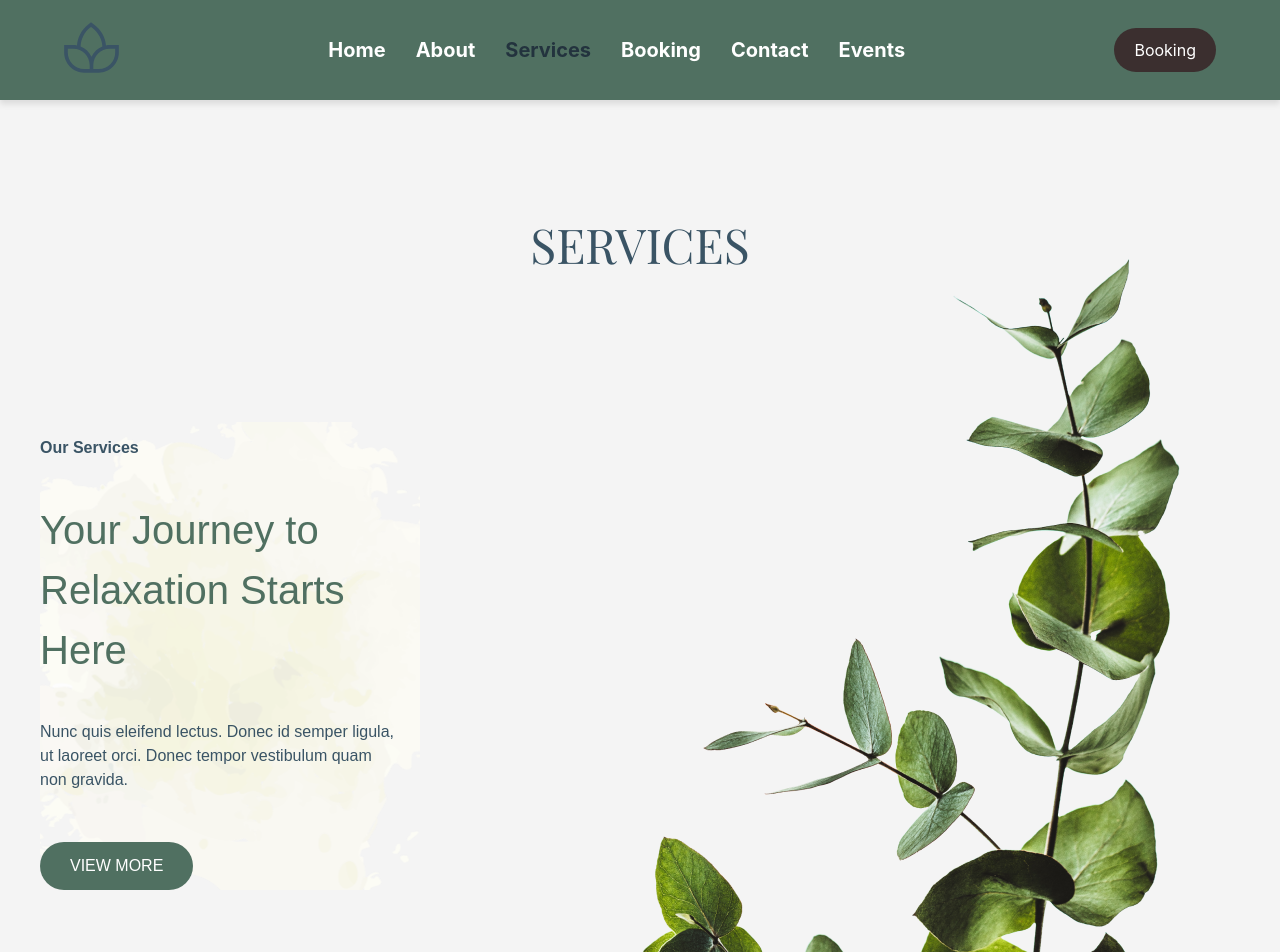
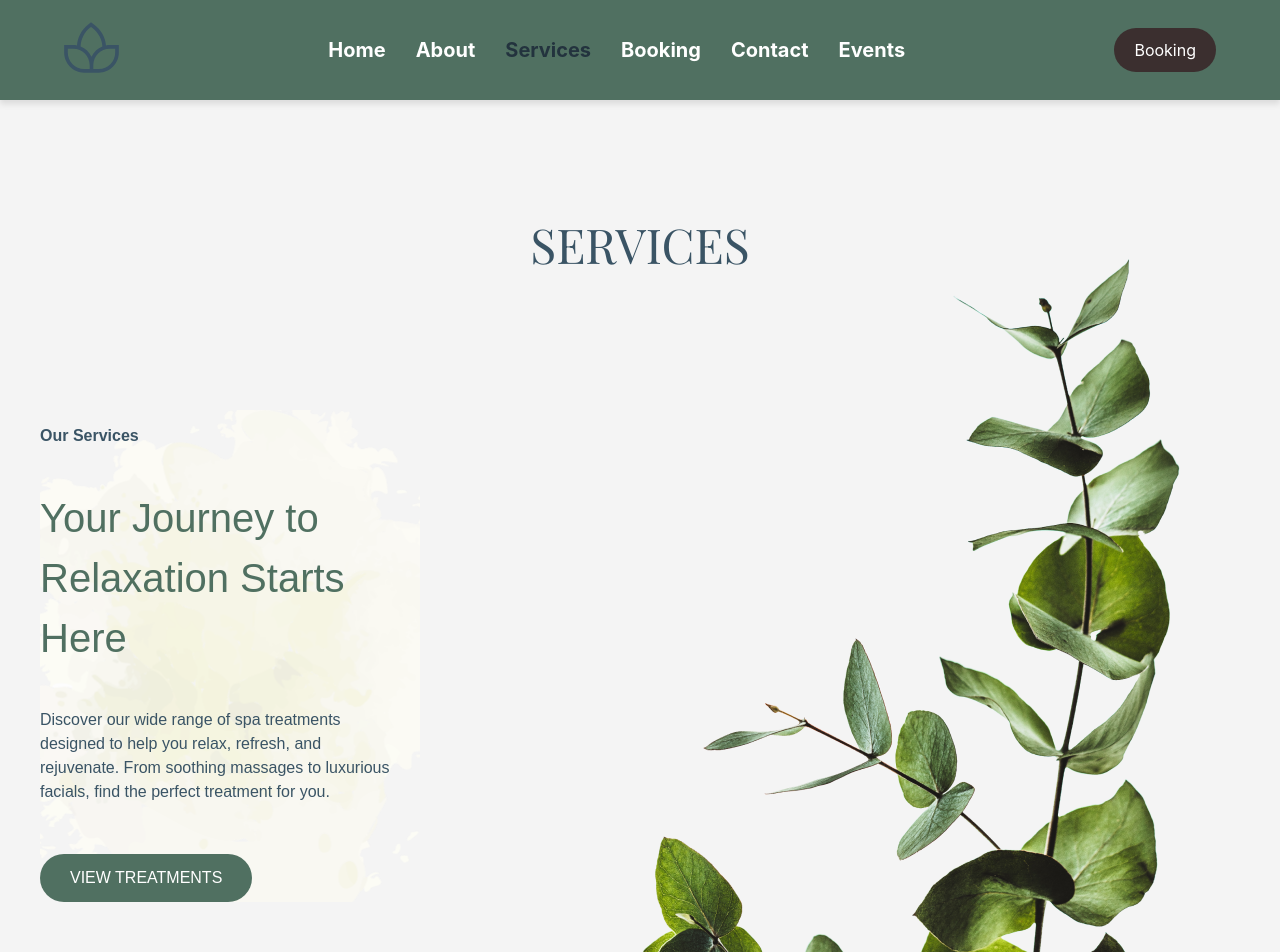
Before and after one commit to EmmaaDy/Examensarbete-SPA, a React (Vite) app in the folder frontend/: page /services in a window 1280 px wide. Shown: the top 952 px of the page. Built offline with nearby package versions, Linux system fonts and the light colour scheme.

Commit message:
changed text in our services section

```diff
--- a/frontend/src/pages/Services.tsx
+++ b/frontend/src/pages/Services.tsx
@@ -51,11 +51,11 @@ const Services = () => {
             <h2>Our Services</h2>
             <h3>Your Journey to Relaxation Starts Here</h3>
             <p>
-              Nunc quis eleifend lectus. Donec id semper ligula, ut laoreet orci.
-              Donec tempor vestibulum quam non gravida.
+            Discover our wide range of spa treatments designed to help you relax, refresh, and rejuvenate.
+            From soothing massages to luxurious facials, find the perfect treatment for you.
             </p>
             <Link to="/booking" className="services-view-more-link">
-              View More
+              View Treatments
             </Link>
           </div>
 
@@ -135,7 +135,7 @@ const Services = () => {
               <p>£75</p>
             </div>
           </div>
-          <Link to="/booking" className="services-explore-link">Explore More</Link>
+          <Link to="/booking" className="services-explore-link">Explore Treatment</Link>
         </div>
         <div className="services-treatment-card">
           <div className="services-treatment-image">
@@ -146,7 +146,7 @@ const Services = () => {
               <p>£70</p>
             </div>
           </div>
-          <Link to="/booking" className="services-explore-link">Explore More</Link>
+          <Link to="/booking" className="services-explore-link">Explore Treatment</Link>
         </div>
         <div className="services-treatment-card">
           <div className="services-treatment-image">
@@ -157,7 +157,7 @@ const Services = () => {
               <p>£80</p>
             </div>
           </div>
-          <Link to="/booking" className="services-explore-link">Explore More</Link>
+          <Link to="/booking" className="services-explore-link">Explore Treatment</Link>
         </div>
       </div>
     </section>
```
